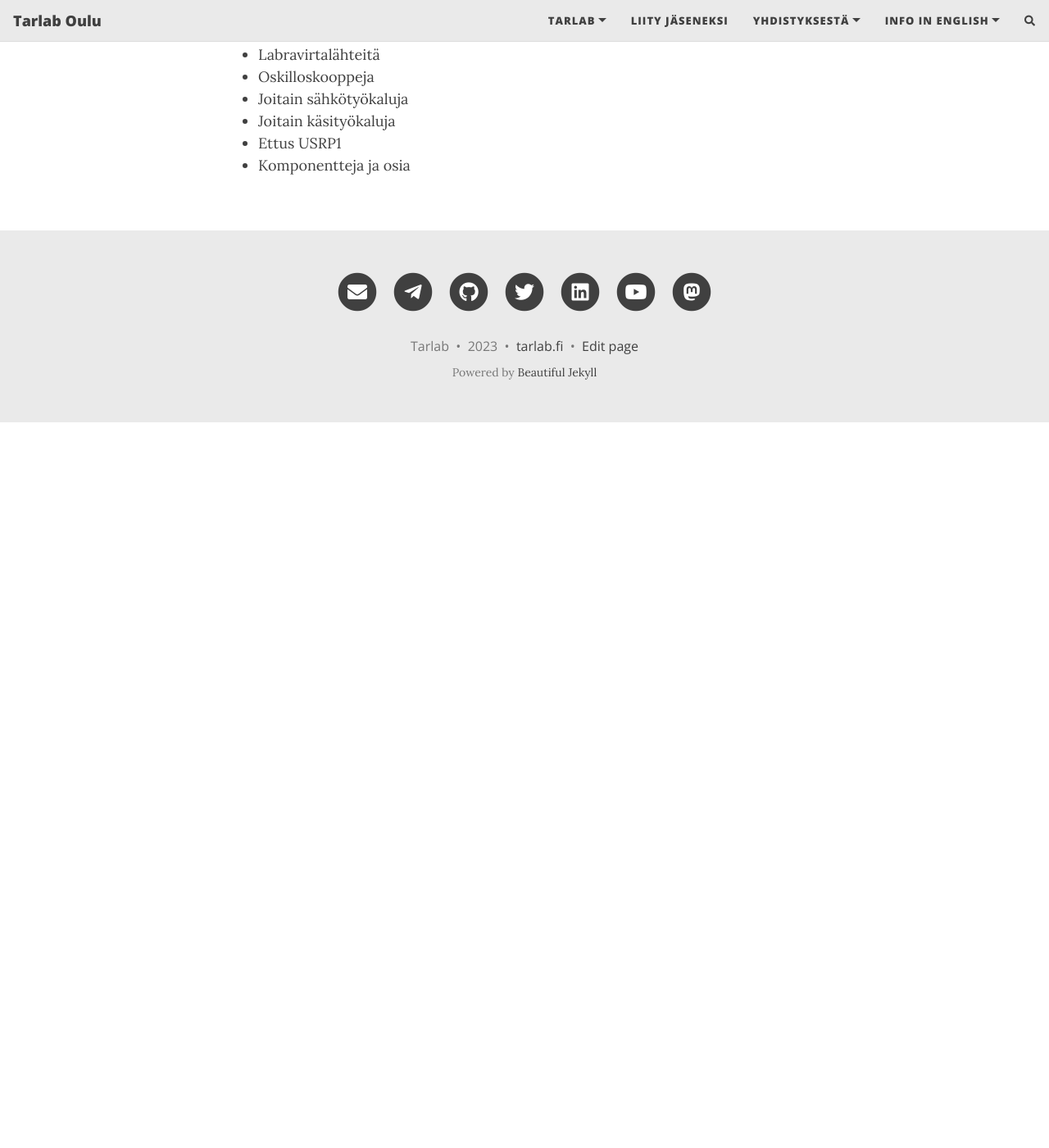
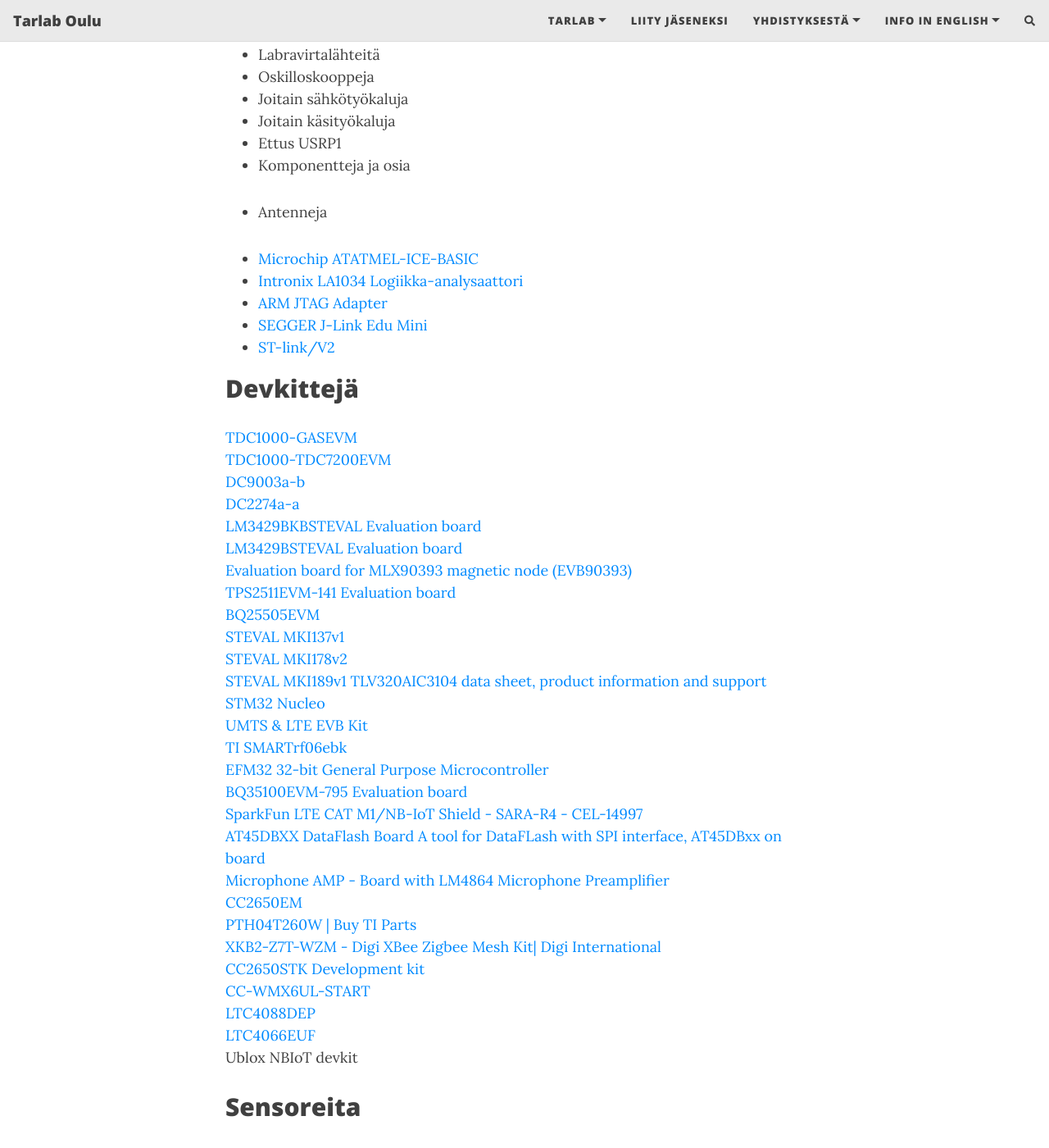
Before and after one commit to Tarlab/tarlab.github.io, a Jekyll site: the page built from _pages/mitä-tarlabilla-on.md, in a window 1280 px wide and 1400 px high, scrolled down 506 px. Shown: the whole window at 82% size. Built offline with Jekyll 4.4.1, drawn with Linux system fonts in a browser that asks for light colours; nearby versions of some CDN libraries; comment, search, counter and statistics services are not loaded; before the commit the page ends 1021 px from its top, so only the background shows below that; some of the changed text lies outside the part shown.

Commit message:
add stuff

```diff
--- a/_pages/mitä-tarlabilla-on.md
+++ b/_pages/mitä-tarlabilla-on.md
@@ -13,3 +13,57 @@
  * Joitain käsityökaluja
  * Ettus USRP1
  * Komponentteja ja osia
+ * Antenneja
+
+ * [Microchip ATATMEL-ICE-BASIC](https://fi.farnell.com/microchip/atatmel-ice-basic/debugger-atmel-arm-avr-basic-kit/dp/2407172)
+ * [Intronix LA1034 Logiikka-analysaattori](https://www.pctestinstruments.com/)
+ * [ARM JTAG Adapter](https://www.olimex.com/Products/ARM/JTAG/ARM-JTAG-20-10/)
+ * [SEGGER J-Link Edu Mini](https://www.segger.com/products/debug-probes/j-link/models/j-link-edu-mini/)
+ * [ST-link/V2](https://www.st.com/en/development-tools/st-link-v2.html)
+
+
+## Devkittejä
+
+[TDC1000-GASEVM](https://eu.mouser.com/ProductDetail/Texas-Instruments/TDC1000-GASEVM?qs=6ANHos4BJEOLRgYvZw4A1g%3D%3D)
+[TDC1000-TDC7200EVM](https://eu.mouser.com/ProductDetail/Texas-Instruments/TDC1000-TDC7200EVM?qs=MCp9h%2F6rlWE%252BfH9lItR0Fw%3D%3D)
+[DC9003a-b](https://www.analog.com/en/design-center/evaluation-hardware-and-software/evaluation-boards-kits/dc9003a-b.html#eb-overview)
+[DC2274a-a](https://www.analog.com/en/design-center/evaluation-hardware-and-software/evaluation-boards-kits/dc2274a-a.html)
+[LM3429BKBSTEVAL Evaluation board ](https://www.ti.com/tool/LM3429BKBSTEVAL)
+[LM3429BSTEVAL Evaluation board ](https://www.ti.com/tool/LM3429BSTEVAL)
+[Evaluation board for MLX90393 magnetic node (EVB90393)](https://www.melexis.com/en/product/EVB90393/Evaluation-Board-MLX90393)
+[TPS2511EVM-141 Evaluation board ](https://www.ti.com/tool/TPS2511EVM-141)
+[BQ25505EVM](https://eu.mouser.com/ProductDetail/Texas-Instruments/BQ25505EVM-218?qs=igp4D3uu33KlueqX%2F0MBDA%3D%3D)
+[STEVAL MKI137v1](https://eu.mouser.com/ProductDetail/STMicroelectronics/STEVAL-MKI137V1?qs=yZiVbCft9MyN4c6tsT4hgg%3D%3D)
+[STEVAL MKI178v2](https://eu.mouser.com/ProductDetail/STMicroelectronics/STEVAL-MKI178V2?qs=lYGu3FyN48fC%2F0yLpJsQFw%3D%3D)
+[STEVAL MKI189v1](https://www.st.com/en/evaluation-tools/steval-mki189v1.html)
+[TLV320AIC3104 data sheet, product information and support ](https://www.ti.com/product/TLV320AIC3104)
+[STM32 Nucleo](https://www.st.com/content/st_com/en/products/evaluation-tools/product-evaluation-tools/mcu-mpu-eval-tools/stm32-mcu-mpu-eval-tools/stm32-nucleo-boards/nucleo-f429zi.html)
+[UMTS & LTE EVB Kit](https://www.quectel.com/product/umts-lte-evb-kit)
+[TI SMARTrf06ebk](https://eu.mouser.com/new/texas-instruments/ti-smartrf06ebk-evaluation-board/)
+[EFM32 32-bit General Purpose Microcontroller  ](https://www.silabs.com/mcu/32-bit-microcontrollers/efm32-pearl-gecko)
+[BQ35100EVM-795 Evaluation board ](https://www.ti.com/tool/BQ35100EVM-795)
+[SparkFun LTE CAT M1/NB-IoT Shield - SARA-R4 - CEL-14997 ](https://www.sparkfun.com/products/14997)
+[AT45DBXX DataFlash Board A tool for DataFLash with SPI interface, AT45DBxx on board](https://www.waveshare.com/at45dbxx-dataflash-board.htm)
+[Microphone AMP - Board with LM4864 Microphone Preamplifier](https://www.mikroe.com/microphone-amp-board)
+[CC2650EM](https://eu.mouser.com/ProductDetail/Texas-Instruments/CC2650EM-7ID-RD?qs=u4fy%2FsgLU9OQ9uFJ2kF0Lg%3D%3D)
+[PTH04T260W | Buy TI Parts ](https://www.ti.com/product/PTH04T260W/part-details/PTH04T260WAD)
+[XKB2-Z7T-WZM - Digi XBee Zigbee Mesh Kit| Digi International](https://www.digi.com/products/models/xkb2-z7t-wzm)
+[CC2650STK Development kit ](https://www.ti.com/tool/CC2650STK)
+[CC-WMX6UL-START](https://www.digikey.fi/en/products/detail/digi/CC-WMX6UL-START/6111629)
+[LTC4088DEP](https://www.mouser.fi/ProductDetail/Analog-Devices/LTC4088EDEPBF?qs=hVkxg5c3xu8AiGbzJ536Kg%3D%3D)
+[LTC4066EUF](https://www.mouser.fi/ProductDetail/Analog-Devices/LTC4066EUF-1PBF?qs=hVkxg5c3xu%2FN8z1cm1R4tA%3D%3D)
+Ublox NBIoT devkit
+
+## Sensoreita
+[FRDM-STBC-AGM01 - Nxp - Daughter Board, Sensor Toolbox Shield Board, 3-axis Gyroscope](https://fi.farnell.com/nxp/frdm-stbc-agm01/shield-board-sensor-toolbox-freedom/dp/2471173)
+[Vishay MMF404956](https://www.digikey.fi/fi/products/detail/micro-measurements-division-of-vishay-precision-group/MMF404956/2503699)
+[STM32F429I-DISC1 Stmicroelectronics, Discovery Board, STM32F429ZI MCU, 2.4" QVGA LCD](https://fi.farnell.com/en-FI/stmicroelectronics/stm32f429i-disc1/dev-board-advanced-line-mcu/dp/2506924)
+[LSM303C 6DoF Hookup Guide - SparkFun Learn](https://learn.sparkfun.com/tutorials/lsm303c-6dof-hookup-guide/all)
+[SEN0114 - Dfrobot - Add-On Board, Soil Moisture Sensor Module, Gravity Series](https://fi.farnell.com/df-robot/sen0114/analog-soil-moisture-sensor-arduino/dp/2946117)
+[URM37 V5.0 Ultrasonic Sensor](https://wiki.dfrobot.com/URM37_V5.0_Ultrasonic_Sensor_SKU_SEN0001_)
+[Gravity  I2C BME680 Environmental Sensor  VOC, Temperature, Humidity, Barometer](https://wiki.dfrobot.com/Gravity__I2C_BME680_Environmental_Sensor__VOC,_Temperature,_Humidity,_Barometer__SKU__SEN0248)
+[GPS Click - Breakout Board for u-blox LEA-6s](https://www.mikroe.com/gps-click)
+[ACTPAT184](https://eu.mouser.com/ProductDetail/Inventek/ACTPAT184-01-IP?qs=MLItCLRbWszGAzoW2JcPkw%3D%3D)
+[MB7092](https://maxbotix.com/products/mb7092?variant=41051115651123)
+[CAT HSA0002](https://www.te.com/usa-en/product-CAT-HSA0002.html)
+[VL53l1x](https://www.st.com/en/evaluation-tools/vl53l1x-satel.html)
```
